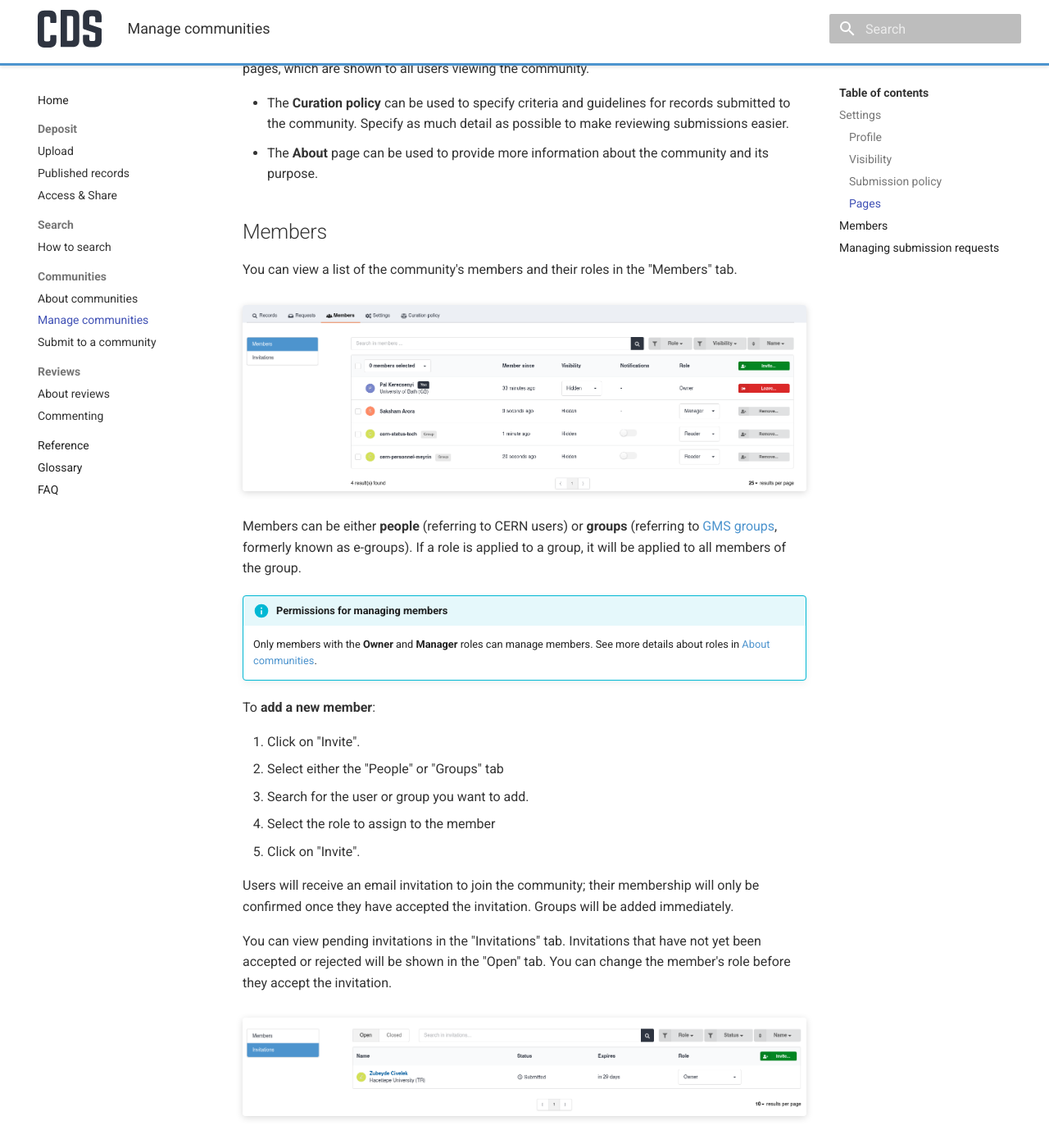
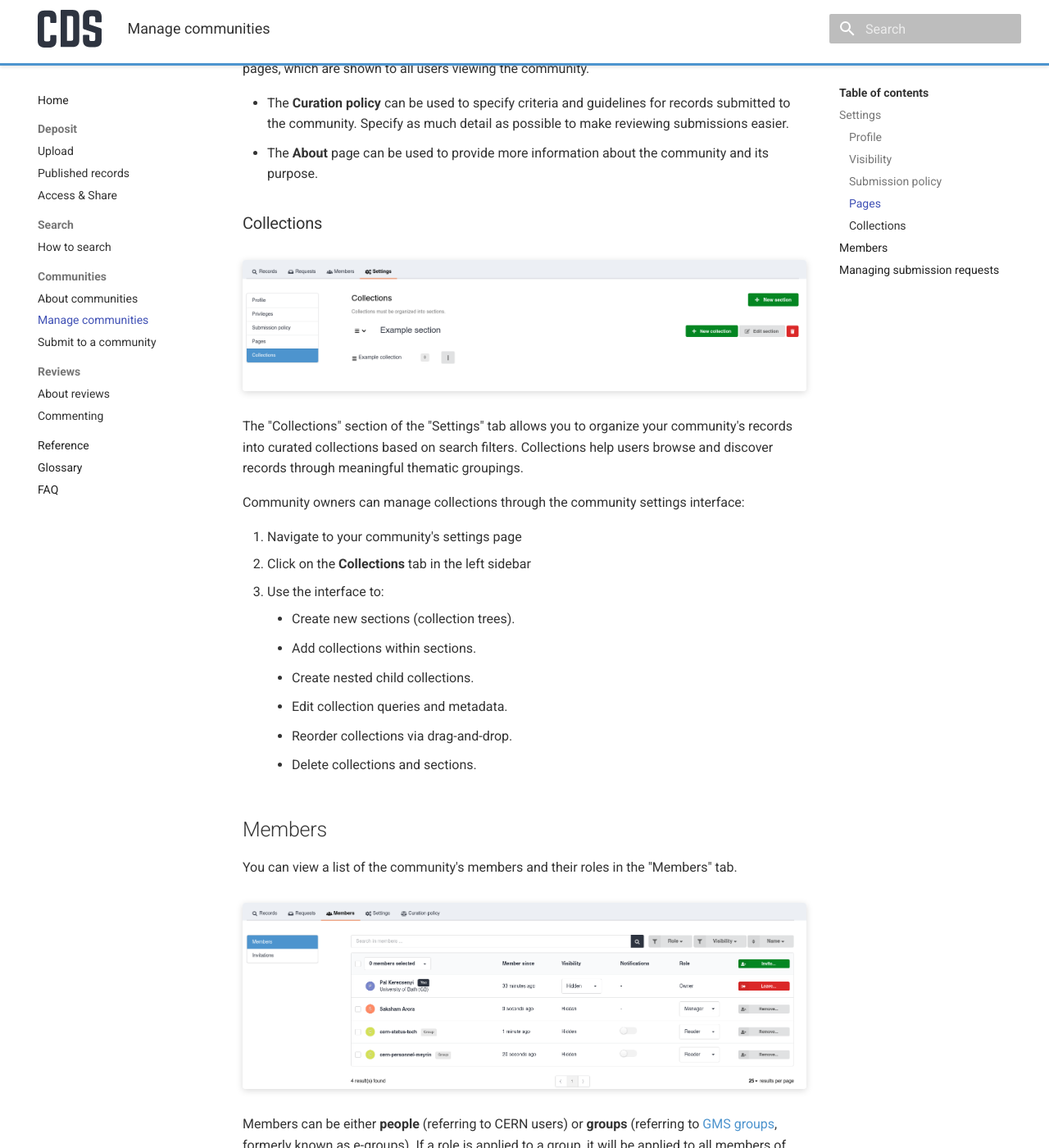
Before and after one commit to CERNDocumentServer/docs-cds-rdm, an MkDocs documentation site: the page built from docs/communities/manage.md, in a window 1280 px wide and 1400 px high, scrolled down 3206 px. Shown: the whole window at 82% size. Built offline with MkDocs 1.6.1 and Material for MkDocs 9.7.7, drawn with Linux system fonts in a browser that asks for light colours.

Commit message:
communities: add collection management docs

```diff
--- a/docs/communities/manage.md
+++ b/docs/communities/manage.md
@@ -60,6 +60,24 @@ On the "Pages" section of the "Settings" tab, you can customise the "Curation po
 - The **Curation policy** can be used to specify criteria and guidelines for records submitted to the community. Specify as much detail as possible to make reviewing submissions easier.
 - The **About** page can be used to provide more information about the community and its purpose.
 
+### Collections
+
+![The collection settings within the community settings tab](./images/community_collections.png)
+
+The "Collections" section of the "Settings" tab allows you to organize your community's records into curated collections based on search filters. Collections help users browse and discover records through meaningful thematic groupings.
+
+Community owners can manage collections through the community settings interface:
+
+1. Navigate to your community's settings page
+2. Click on the **Collections** tab in the left sidebar
+3. Use the interface to:
+    - Create new sections (collection trees).
+    - Add collections within sections.
+    - Create nested child collections.
+    - Edit collection queries and metadata.
+    - Reorder collections via drag-and-drop.
+    - Delete collections and sections.
+
 ## Members
 
 You can view a list of the community's members and their roles in the "Members" tab.
```
Also changed, not shown: docs/communities/images/community_collections.png (added).
